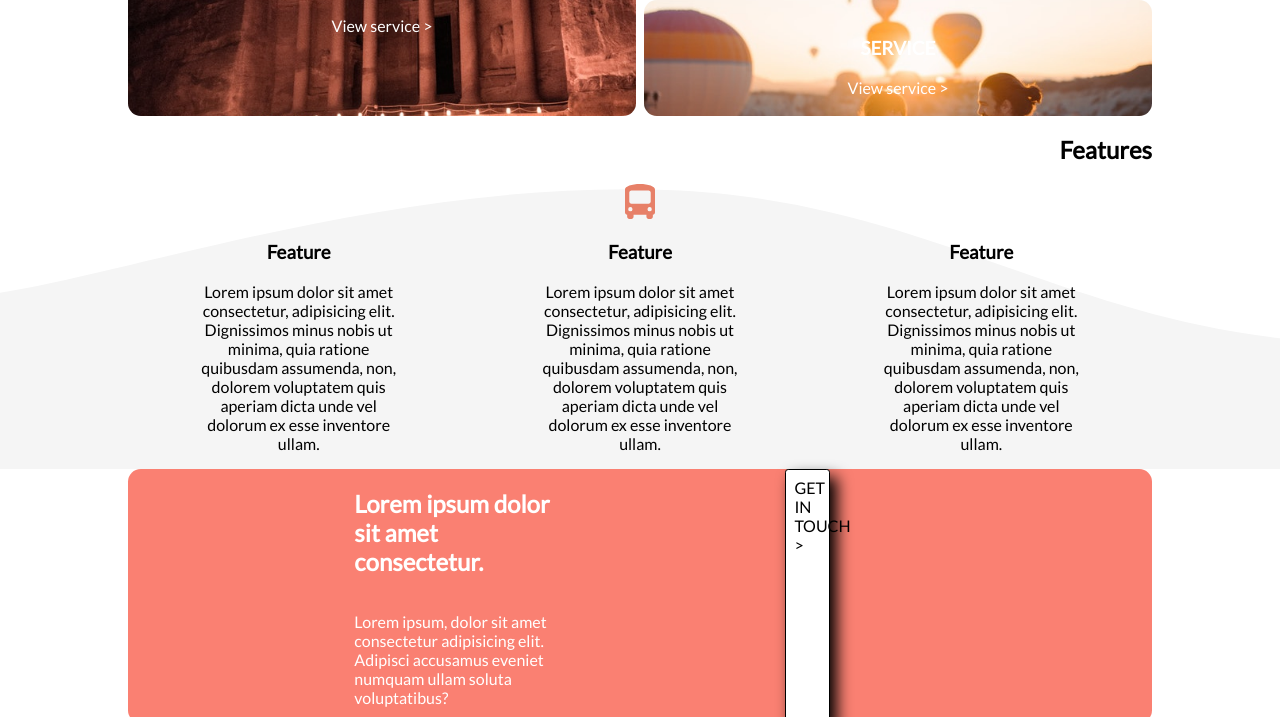
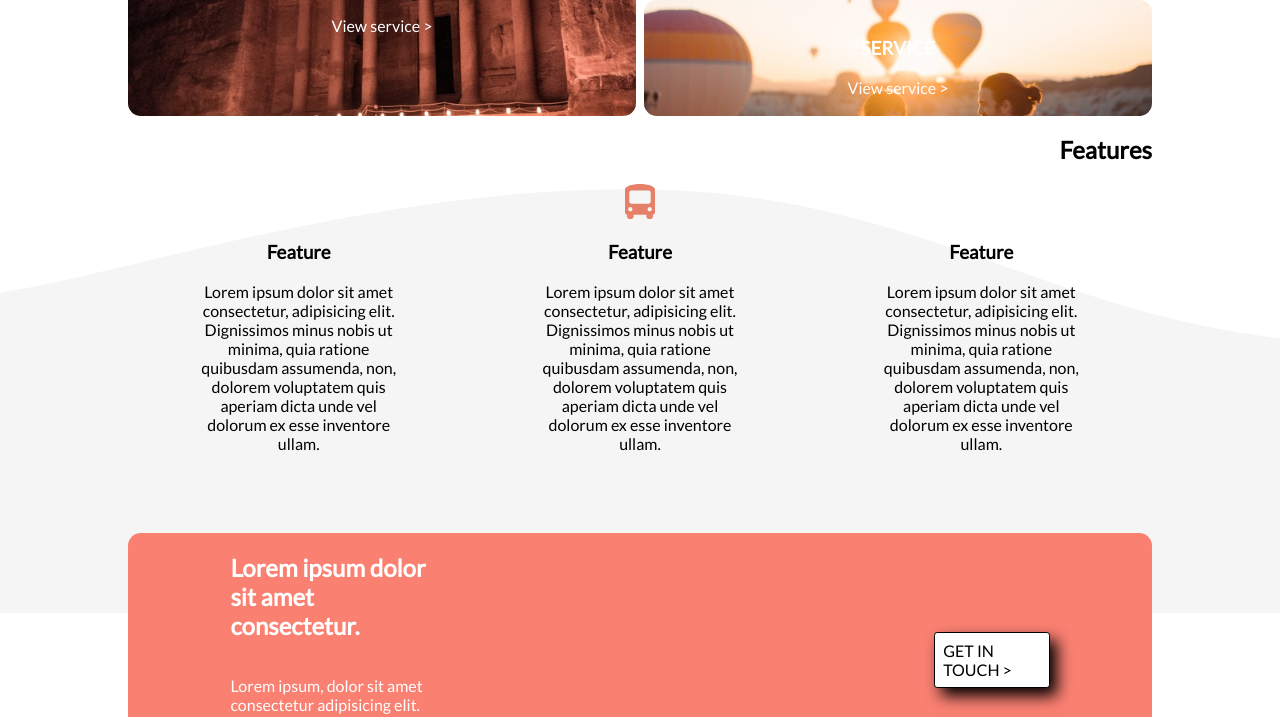
Before and after one commit to NiaNia2/travel_together, a website: page index.html in a window 1280 px wide. Shown: the part 870-1587 px from the top of the page. Drawn offline with Linux system fonts and the light colour scheme.

Commit message:
modif lorem

```diff
--- a/assets/scss/layout/_footer.scss
+++ b/assets/scss/layout/_footer.scss
@@ -1,6 +1,7 @@
 footer {
     background-color: black;
     color: white;
+    padding-top: 10rem;
 
     .foot {
         display: flex;
--- a/assets/scss/layout/_header.scss
+++ b/assets/scss/layout/_header.scss
@@ -1,6 +1,7 @@
 header {
     display: flex;
     justify-content: space-between;
+
 
     .logo {
         width: 20%;
--- a/assets/scss/pages/_home.scss
+++ b/assets/scss/pages/_home.scss
@@ -90,6 +90,8 @@
 
 #features {
     background-image: url(../img/wave.svg);
+    padding-bottom: 9rem;
+    margin-bottom: 5rem;
 
     h2 {
         text-align: end;
@@ -129,6 +131,7 @@
     width: 80%;
     background-color: variables.$background-color-banner;
     border-radius: variables.$border-radus-card;
+    margin-top: -10rem;
 
     h2 {
         color: white;
@@ -148,7 +151,9 @@
     }
 
     .btn-lorem {
-
+        width: 50%;
         display: flex;
+        justify-content: flex-end;
+        align-items: center;
     }
 }
```
Also changed, not shown: assets/css/style.css, 1 other file.
